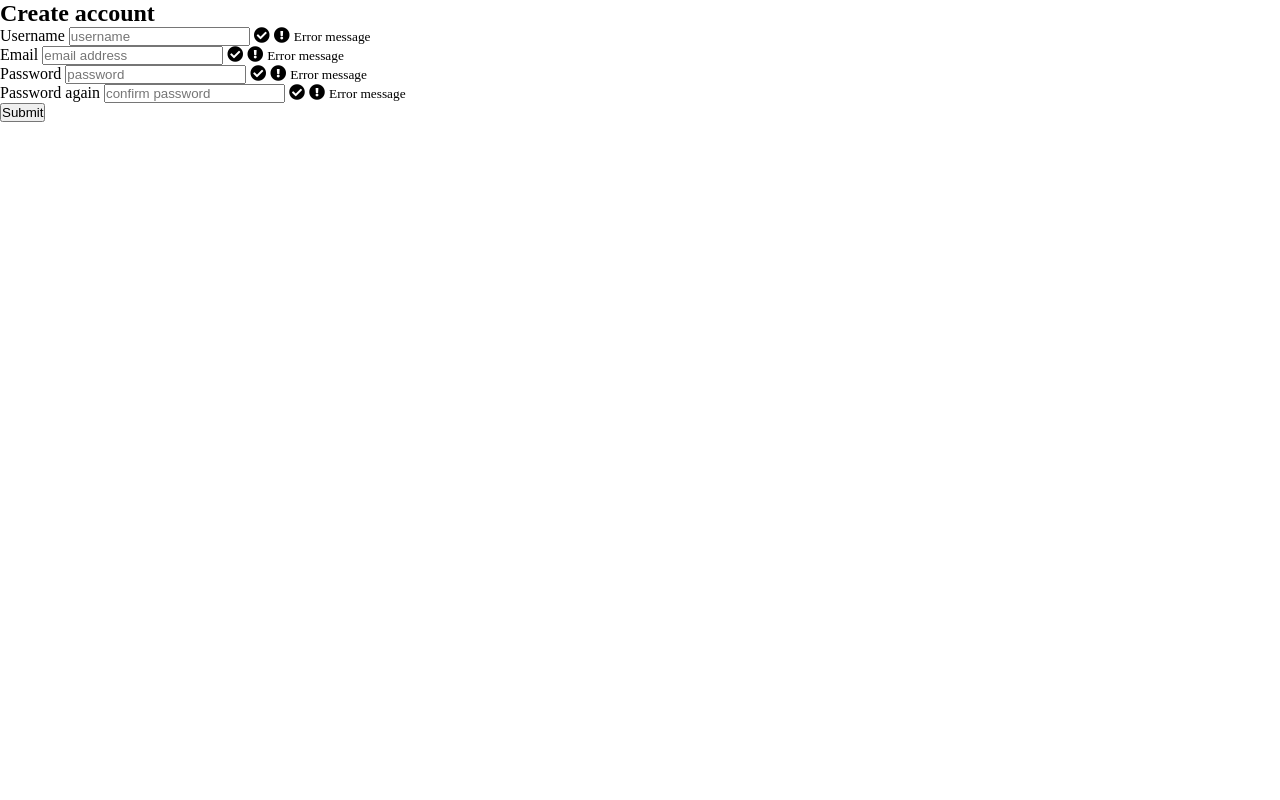
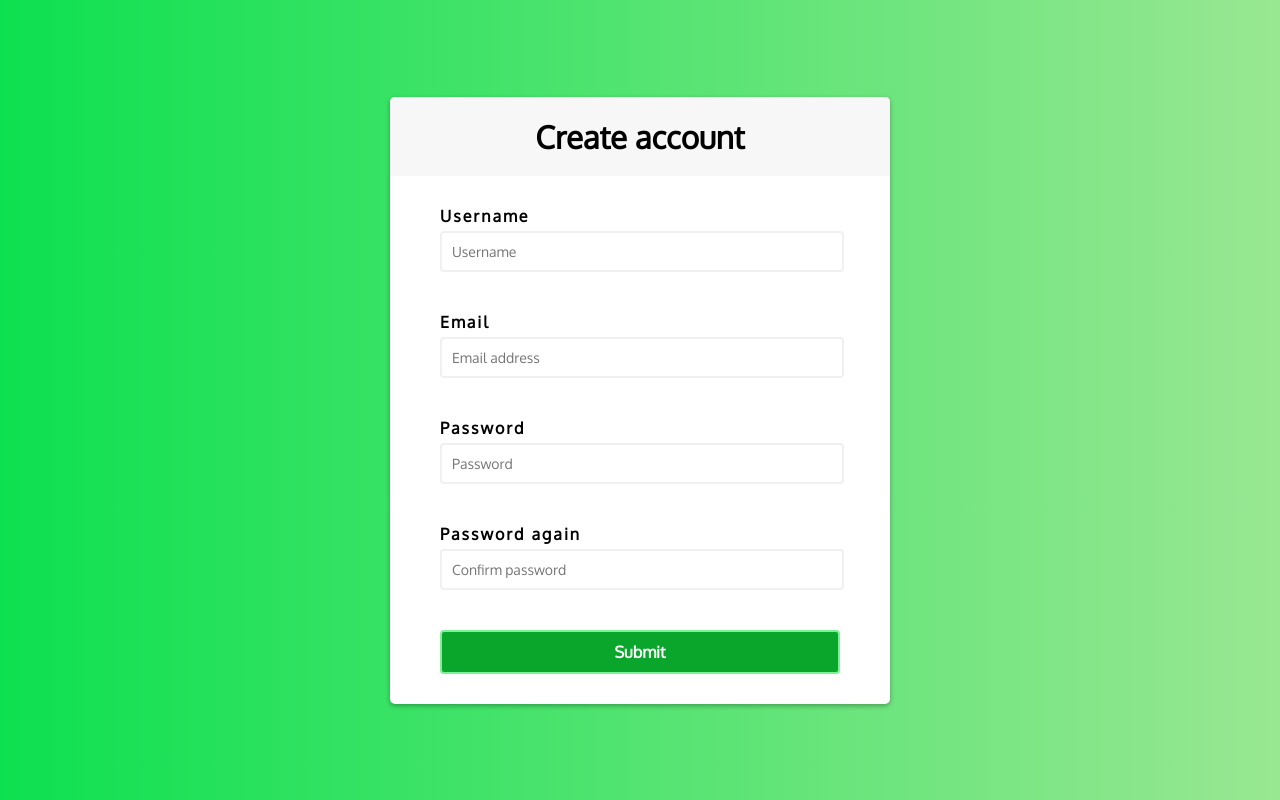
Before and after one commit to palastiimre/simple-form-with-JSvalidation, a plain HTML site: page index.html in a window 1280 px wide. Drawn offline with Linux system fonts and the light colour scheme.

Commit message:
add style to form

```diff
--- a/index.html
+++ b/index.html
@@ -6,6 +6,7 @@
     <title>Simple form validation with JS</title>
     <link rel="stylesheet" href="style.css"/>
     <link rel="stylesheet" href="https://cdnjs.cloudflare.com/ajax/libs/font-awesome/5.12.1/css/all.min.css" integrity="sha512-9BwLAVqqt6oFdXohPLuNHxhx36BVj5uGSGmizkmGkgl3uMSgNalKc/smum+GJU/TTP0jy0+ruwC3xNAk3F759A==" crossorigin="anonymous" />
+    <link href="https://fonts.googleapis.com/css2?family=Oxygen&display=swap" rel="stylesheet">
   </head>
   <body>
     <div class="container">
@@ -15,7 +16,7 @@
       <form class="form" id="form">
         <div class="form-control">
             <label>Username</label>
-            <input type="text" placeholder="username" id="username">
+            <input type="text" placeholder="Username" id="username">
             <i class="fas fa-check-circle"></i>
             <i class="fas fa-exclamation-circle"></i>
             <small>Error message</small>
@@ -23,7 +24,7 @@
 
         <div class="form-control">
             <label>Email</label>
-            <input type="email" placeholder="email address" id="email">
+            <input type="email" placeholder="Email address" id="email">
             <i class="fas fa-check-circle"></i>
             <i class="fas fa-exclamation-circle"></i>
             <small>Error message</small>
@@ -31,7 +32,7 @@
 
         <div class="form-control">
             <label>Password</label>
-            <input type="password" placeholder="password" id="password">
+            <input type="password" placeholder="Password" id="password">
             <i class="fas fa-check-circle"></i>
             <i class="fas fa-exclamation-circle"></i>
             <small>Error message</small>
@@ -39,7 +40,7 @@
 
         <div class="form-control">
             <label>Password again</label>
-            <input type="password" placeholder="confirm password" id="confirm-password">
+            <input type="password" placeholder="Confirm password" id="confirm-password">
             <i class="fas fa-check-circle"></i>
             <i class="fas fa-exclamation-circle"></i>
             <small>Error message</small>
--- a/style.css
+++ b/style.css
@@ -1,5 +1,116 @@
+<style>
+@import url('https://fonts.googleapis.com/css2?family=Oxygen&display=swap');
+</style>
+
 *{
-    margin: 0;
+
     padding: 0;
     box-sizing: border-box;
 }
+
+body{
+    margin: 0;
+    min-height: 100vh;
+    display: flex;
+    align-items: center;
+    justify-content: center;
+    background-image: linear-gradient(90deg, #0de050,#99e792);
+    font-family: 'Oxygen', sans-serif;
+}
+
+.container{
+    border-radius: 5px;
+    overflow: hidden;
+    background-color: white;
+    box-shadow:0 2px 5px rgb(0, 0, 0, 0.3);
+    width: 500px;
+    max-width: 100%;
+}
+.header{
+    background-color: #f7f7f7;
+    padding: 20px 40px;
+    text-align: center;
+    font-size: 1.3rem;
+}
+
+.header h2{
+    margin:0;
+}
+
+.form{
+    padding: 30px 50px;
+}
+
+.form-control{
+    margin-bottom: 10px;
+    padding-bottom: 30px;
+    position: relative;
+}
+
+.form-control label{
+    display: inline-block;
+    margin-bottom: 5px;
+    font-weight: bold;
+    letter-spacing: 2px;
+}
+
+.form-control input{
+    border: 2px solid #f0f0f0;
+    border-radius: 4px;
+    display: block;
+    font-family: inherit;
+    font-size: 14px;
+    padding: 10px;
+    width: 95%;
+}
+
+.form-control.success input{
+border-color: #2ecc71;
+}
+
+.form-control.error input{
+border-color: #e74c3c;
+}
+
+.form-control i{
+    visibility: hidden;
+    position: absolute;
+    top:40px;
+    right:10px;
+}
+
+.form-control.success i.fa-check-circle{
+    color: #2ecc71;
+    visibility: visible;
+}
+
+.form-control.error i.fa-exclamation-circle{
+    color: #e74c3c;
+    visibility: visible;
+}
+
+.form-control small{
+    visibility: hidden;
+    position: absolute;
+    bottom: 0;
+    left: 0;
+}
+
+.form-control.error small{
+    color: #e74c3c;
+    visibility: visible;
+}
+
+.form button{
+    background-color: #0aa52b;
+    border: 2px solid #7df196;
+    border-radius: 4px;
+    color: #fff;
+    display: block;
+    font-family: inherit;
+    font-size: 1rem;
+    font-weight: bold;
+    width: 100%;
+    padding: 10px;
+    cursor: pointer;
+}
```
